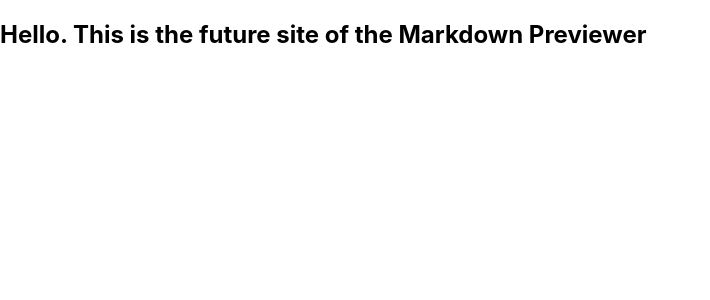
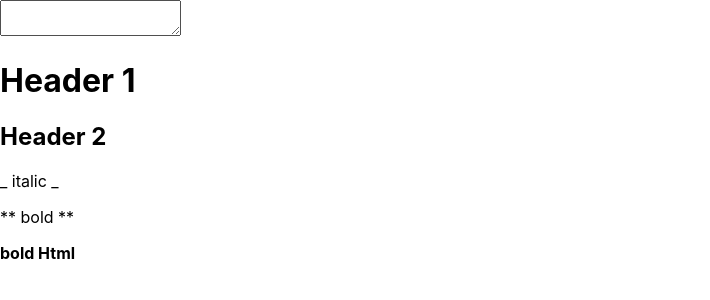
Before and after one commit to synerjay/markdown-previewer, a React (Create React App) app: page / in a window 1280 px wide. Shown: the top 300 px of the page, without its empty margins (0-710 px from the left). Built offline with nearby package versions, Linux system fonts and the light colour scheme.

Commit message:
marked is the one that only works not the other friggin thing

```diff
--- a/package.json
+++ b/package.json
@@ -6,6 +6,7 @@
     "@testing-library/jest-dom": "^5.12.0",
     "@testing-library/react": "^11.2.7",
     "@testing-library/user-event": "^12.8.3",
+    "marked": "^2.0.3",
     "react": "^17.0.2",
     "react-dom": "^17.0.2",
     "react-scripts": "4.0.3",
--- a/src/App.js
+++ b/src/App.js
@@ -1,7 +1,11 @@
+import Editor from './components/Editor';
+import Preview from './components/Preview';
+
 function App() {
   return (
     <div className='App'>
-      <h2> Hello. This is the future site of the Markdown Previewer</h2>
+      <Editor />
+      <Preview />
     </div>
   );
 }
--- a/src/components/Preview.js
+++ b/src/components/Preview.js
@@ -1,9 +1,35 @@
 import React from 'react';
+import marked from 'marked';
+
+marked.setOptions({
+  breaks: true,
+});
+
+const renderer = new marked.Renderer();
 
 function Preview() {
+  const markdown = `
+  # Header 1
+  ## Header 2
+
+  _ italic _
+
+  ** bold **
+
+  <b> bold Html </b>
+  `;
+
+  function createMarkup() {
+    return { __html: marked(markdown, renderer) };
+  }
+
   return (
     <div className='PreviewContainer'>
-      <div className='Preview' dangerouslySetInnerHTML={{ __html: markdown }} />
+      <div
+        className='Preview'
+        className='markdown'
+        dangerouslySetInnerHTML={createMarkup()}
+      />
     </div>
   );
 }
```
Also changed, not shown: 1 other file (tests, documents, lock files or other folders).
